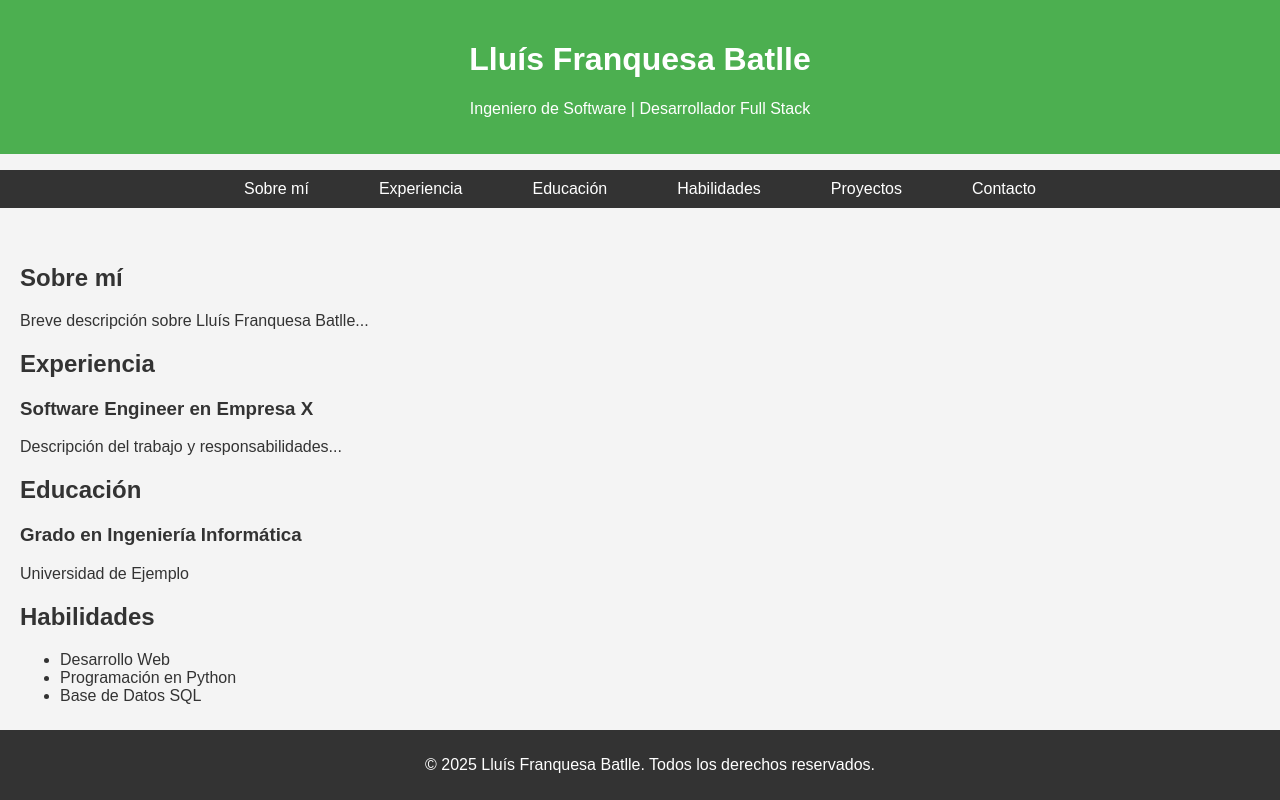
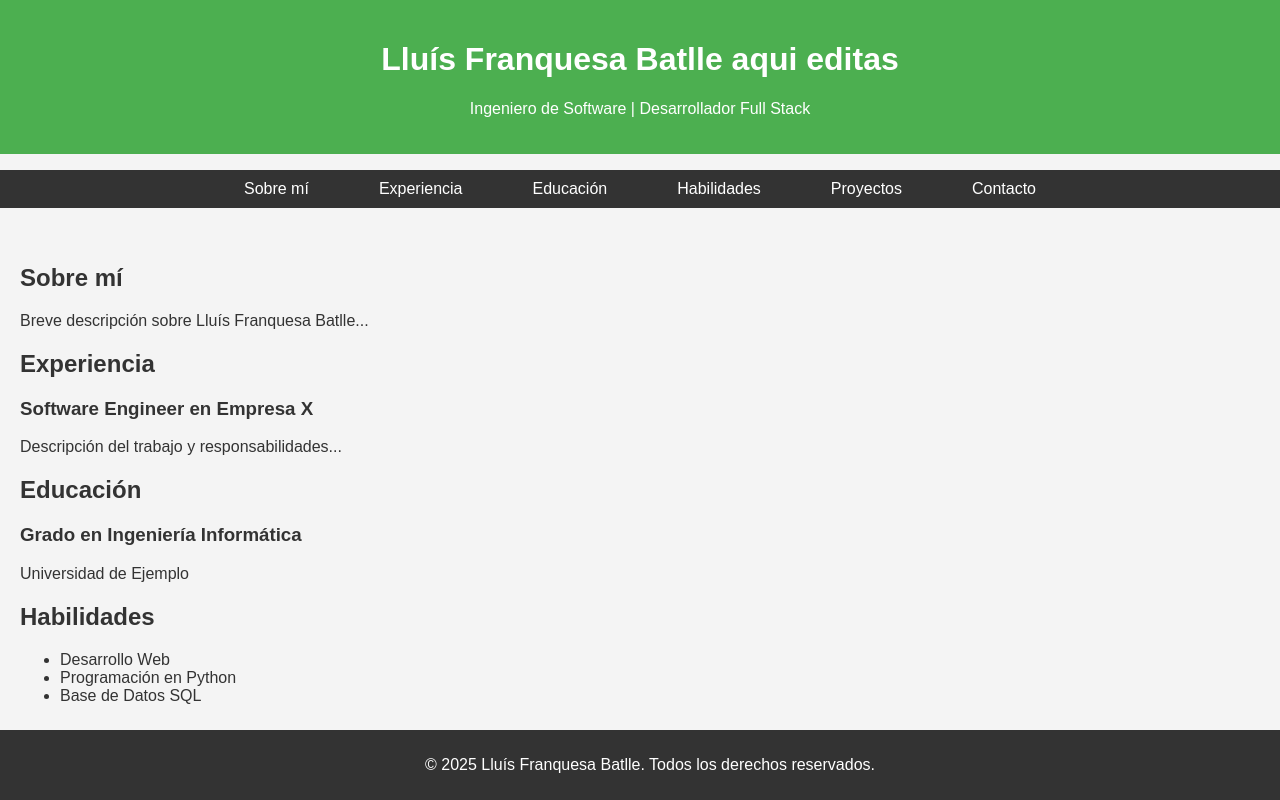
Before and after one commit to sjtp/curriculum, a plain HTML site: page index.html in a window 1280 px wide. Shown: the top 800 px of the page. Drawn offline with Linux system fonts and the light colour scheme.

Commit message:
Update index.html

```diff
--- a/index.html
+++ b/index.html
@@ -8,7 +8,7 @@
 </head>
 <body>
     <header>
-        <h1>Lluís Franquesa Batlle</h1>
+        <h1>Lluís Franquesa Batlle aqui editas </h1>
         <p>Ingeniero de Software | Desarrollador Full Stack</p>
     </header>
     <nav>
```
